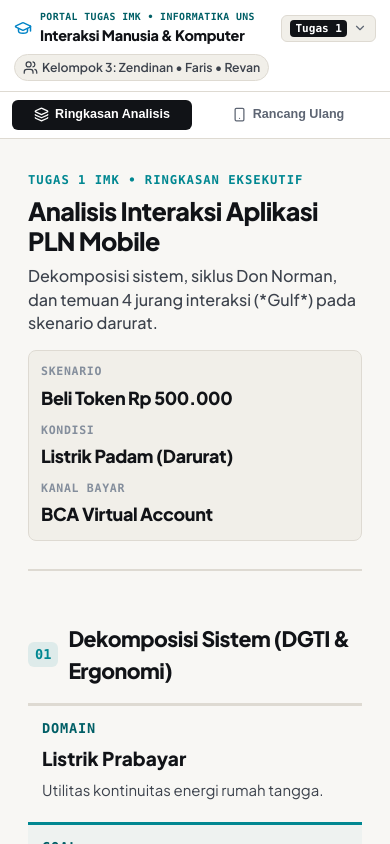
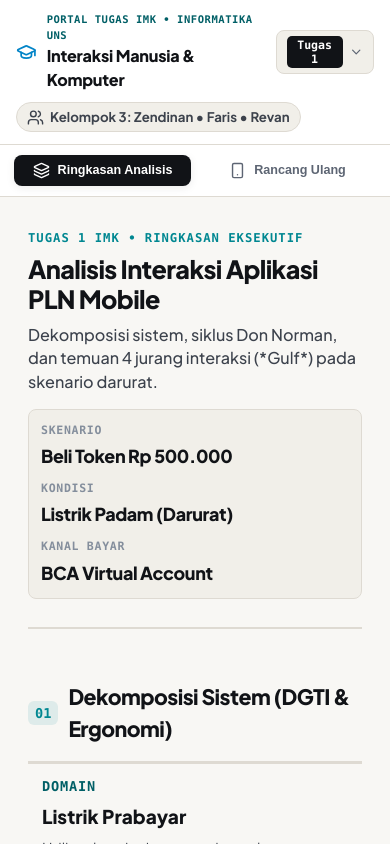
Before and after one commit to fritzuu/Wireframing-IMK, a React (Vite) app in the folder web-interaktif-imk/: page / in a window 390 px wide. Built offline with nearby package versions, Linux system fonts and the light colour scheme.

Commit message:
style(navbar): enlarge global header and primary navigation bar with larger typography and touch targets

```diff
--- a/web-interaktif-imk/src/App.jsx
+++ b/web-interaktif-imk/src/App.jsx
@@ -26,7 +26,7 @@
       <header className="imk-top-header">
         <div className="top-header-left">
           <div className="portal-brand-block">
-            <GraduationCap size={22} className="text-teal" />
+            <GraduationCap size={26} className="text-teal" />
             <div className="brand-text-stack">
               <span className="brand-meta">PORTAL TUGAS IMK • INFORMATIKA UNS</span>
               <span className="brand-title">Interaksi Manusia & Komputer</span>
@@ -44,7 +44,7 @@
             >
               <span className="asg-pill-number">{currentAssignment.number}</span>
               <span className="asg-pill-name">{currentAssignment.title}</span>
-              <ChevronDown size={14} className={`chevron-icon ${isAssignmentDropdownOpen ? 'open' : ''}`} />
+              <ChevronDown size={16} className={`chevron-icon ${isAssignmentDropdownOpen ? 'open' : ''}`} />
             </button>
 
             {isAssignmentDropdownOpen && (
@@ -75,7 +75,7 @@
         {/* Header Right: Team Members */}
         <div className="top-header-right">
           <div className="team-pill-badge">
-            <Users size={15} />
+            <Users size={17} />
             <span>Kelompok 3: Zendinan • Faris • Revan</span>
           </div>
         </div>
@@ -89,7 +89,7 @@
               className={`tugas1-tab-btn ${activePage === 'analisis' ? 'active' : ''}`}
               onClick={() => setActivePage('analisis')}
             >
-              <Layers size={17} />
+              <Layers size={20} />
               <span>Ringkasan Analisis <span className="tab-sub-text">(Executive Summary)</span></span>
             </button>
 
@@ -97,7 +97,7 @@
               className={`tugas1-tab-btn ${activePage === 'kasus' ? 'active' : ''}`}
               onClick={() => setActivePage('kasus')}
             >
-              <Smartphone size={17} />
+              <Smartphone size={20} />
               <span>Rancang Ulang <span className="tab-sub-text">(4 Kasus Mockup)</span></span>
             </button>
           </div>
@@ -106,12 +106,12 @@
             {activePage === 'analisis' ? (
               <button className="quick-switch-link" onClick={() => setActivePage('kasus')}>
                 <span>Langsung ke 4 Kasus Redesain</span>
-                <ArrowRight size={14} />
+                <ArrowRight size={16} />
               </button>
             ) : (
               <button className="quick-switch-link" onClick={() => setActivePage('analisis')}>
                 <span>Lihat Ringkasan Teori & Analisis</span>
-                <ArrowRight size={14} />
+                <ArrowRight size={16} />
               </button>
             )}
           </div>
--- a/web-interaktif-imk/src/index.css
+++ b/web-interaktif-imk/src/index.css
@@ -74,13 +74,13 @@
 
 /* Top Global Academic Header */
 .imk-top-header {
-  height: 52px;
+  height: 66px;
   background: var(--surface-card);
   border-bottom: 1px solid var(--seam-border);
   display: flex;
   justify-content: space-between;
   align-items: center;
-  padding: 0 24px;
+  padding: 0 32px;
   flex-shrink: 0;
   z-index: 60;
 }
@@ -88,13 +88,13 @@
 .top-header-left {
   display: flex;
   align-items: center;
+  gap: 18px;
+}
+
+.portal-brand-block {
+  display: flex;
+  align-items: center;
   gap: 14px;
-}
-
-.portal-brand-block {
-  display: flex;
-  align-items: center;
-  gap: 10px;
 }
 
 .brand-text-stack {
@@ -104,14 +104,14 @@
 
 .brand-meta {
   font-family: var(--font-mono);
-  font-size: 0.65rem;
-  font-weight: 800;
-  letter-spacing: 0.06em;
+  font-size: 0.72rem;
+  font-weight: 800;
+  letter-spacing: 0.07em;
   color: var(--pln-teal-deep);
 }
 
 .brand-title {
-  font-size: 0.95rem;
+  font-size: 1.12rem;
   font-weight: 800;
   letter-spacing: -0.015em;
   color: var(--ink-primary);
@@ -119,7 +119,7 @@
 
 .header-divider-line {
   width: 1px;
-  height: 26px;
+  height: 32px;
   background: var(--seam-border);
 }
 
@@ -131,11 +131,11 @@
 .assignment-selector-trigger {
   display: flex;
   align-items: center;
-  gap: 8px;
+  gap: 10px;
   background: var(--surface-subtle);
   border: 1px solid var(--seam-border);
-  padding: 5px 12px;
-  border-radius: 6px;
+  padding: 7px 14px;
+  border-radius: 8px;
   cursor: pointer;
   transition: all 0.15s ease;
   color: var(--ink-primary);
@@ -150,14 +150,14 @@
   background: var(--ink-primary);
   color: #ffffff;
   font-family: var(--font-mono);
-  font-size: 0.68rem;
-  font-weight: 800;
-  padding: 2px 6px;
-  border-radius: 4px;
+  font-size: 0.75rem;
+  font-weight: 800;
+  padding: 3px 8px;
+  border-radius: 5px;
 }
 
 .asg-pill-name {
-  font-size: 0.88rem;
+  font-size: 0.96rem;
   font-weight: 700;
 }
 
@@ -257,13 +257,13 @@
 .team-pill-badge {
   display: flex;
   align-items: center;
-  gap: 6px;
+  gap: 8px;
   background: var(--surface-subtle);
   border: 1px solid var(--seam-border);
-  padding: 4px 12px;
+  padding: 6px 16px;
   border-radius: 20px;
-  font-size: 0.82rem;
-  font-weight: 600;
+  font-size: 0.9rem;
+  font-weight: 700;
   color: var(--ink-secondary);
 }
 
@@ -272,13 +272,13 @@
    ========================================================================== */
 
 .tugas1-nav-bar {
-  height: 48px;
+  height: 60px;
   background: var(--surface-card);
   border-bottom: 1px solid var(--seam-border);
   display: flex;
   justify-content: space-between;
   align-items: center;
-  padding: 0 24px;
+  padding: 0 32px;
   flex-shrink: 0;
   z-index: 50;
 }
@@ -286,18 +286,18 @@
 .tugas1-nav-tabs {
   display: flex;
   align-items: center;
-  gap: 8px;
+  gap: 12px;
 }
 
 .tugas1-tab-btn {
   display: flex;
   align-items: center;
-  gap: 8px;
+  gap: 10px;
   background: transparent;
   border: 1px solid transparent;
-  padding: 7px 16px;
-  border-radius: 6px;
-  font-size: 0.92rem;
+  padding: 9px 20px;
+  border-radius: 8px;
+  font-size: 1.02rem;
   font-weight: 800;
   color: var(--ink-tertiary);
   cursor: pointer;
@@ -312,17 +312,18 @@
 .tugas1-tab-btn.active {
   background: var(--ink-primary);
   color: #ffffff;
+  box-shadow: 0 2px 8px rgba(0, 0, 0, 0.08);
 }
 
 .quick-switch-link {
   display: flex;
   align-items: center;
-  gap: 6px;
+  gap: 8px;
   background: var(--surface-subtle);
   border: 1px solid var(--seam-border);
-  padding: 5px 12px;
-  border-radius: 6px;
-  font-size: 0.82rem;
+  padding: 7px 16px;
+  border-radius: 8px;
+  font-size: 0.88rem;
   font-weight: 700;
   color: var(--pln-teal-deep);
   cursor: pointer;
@@ -3363,35 +3364,35 @@
   /* Global Portal Header */
   .imk-top-header {
     height: auto;
-    min-height: 52px;
-    padding: 10px 14px;
+    min-height: 58px;
+    padding: 12px 16px;
     flex-direction: column;
     align-items: stretch;
-    gap: 8px;
+    gap: 10px;
   }
 
   .top-header-left {
     width: 100%;
     justify-content: space-between;
-    gap: 8px;
+    gap: 10px;
   }
 
   .portal-brand-block {
-    gap: 8px;
+    gap: 10px;
   }
 
   .portal-brand-block svg {
-    width: 18px;
-    height: 18px;
+    width: 22px;
+    height: 22px;
   }
 
   .brand-meta {
-    font-size: 0.58rem;
-    letter-spacing: 0.04em;
+    font-size: 0.62rem;
+    letter-spacing: 0.05em;
   }
 
   .brand-title {
-    font-size: 0.85rem;
+    font-size: 0.95rem;
   }
 
   .header-divider-line {
@@ -3403,17 +3404,17 @@
   }
 
   .assignment-selector-trigger {
-    padding: 4px 8px;
+    padding: 5px 10px;
     gap: 6px;
   }
 
   .asg-pill-number {
-    font-size: 0.65rem;
-    padding: 2px 5px;
+    font-size: 0.68rem;
+    padding: 2px 6px;
   }
 
   .asg-pill-name {
-    font-size: 0.8rem;
+    font-size: 0.84rem;
   }
 
   .assignment-dropdown-popover {
@@ -3434,40 +3435,41 @@
   }
 
   .team-pill-badge {
-    font-size: 0.72rem;
-    padding: 3px 8px;
-    gap: 4px;
+    font-size: 0.78rem;
+    padding: 4px 10px;
+    gap: 6px;
     width: auto;
   }
 
   /* Segmented Primary Navigation Tabs */
   .tugas1-nav-bar {
     height: auto;
-    padding: 8px 12px;
+    padding: 10px 14px;
     flex-direction: column;
     align-items: stretch;
-    gap: 6px;
+    gap: 8px;
   }
 
   .tugas1-nav-tabs {
     display: flex;
     width: 100%;
-    gap: 6px;
+    gap: 8px;
   }
 
   .tugas1-tab-btn {
     flex: 1;
     justify-content: center;
-    font-size: 0.82rem;
-    padding: 8px 6px;
+    font-size: 0.88rem;
+    padding: 10px 8px;
     text-align: center;
-    gap: 6px;
+    gap: 8px;
+    border-radius: 8px;
     line-height: 1.25;
   }
 
   .tugas1-tab-btn svg {
-    width: 15px;
-    height: 15px;
+    width: 17px;
+    height: 17px;
     flex-shrink: 0;
   }
 
```
